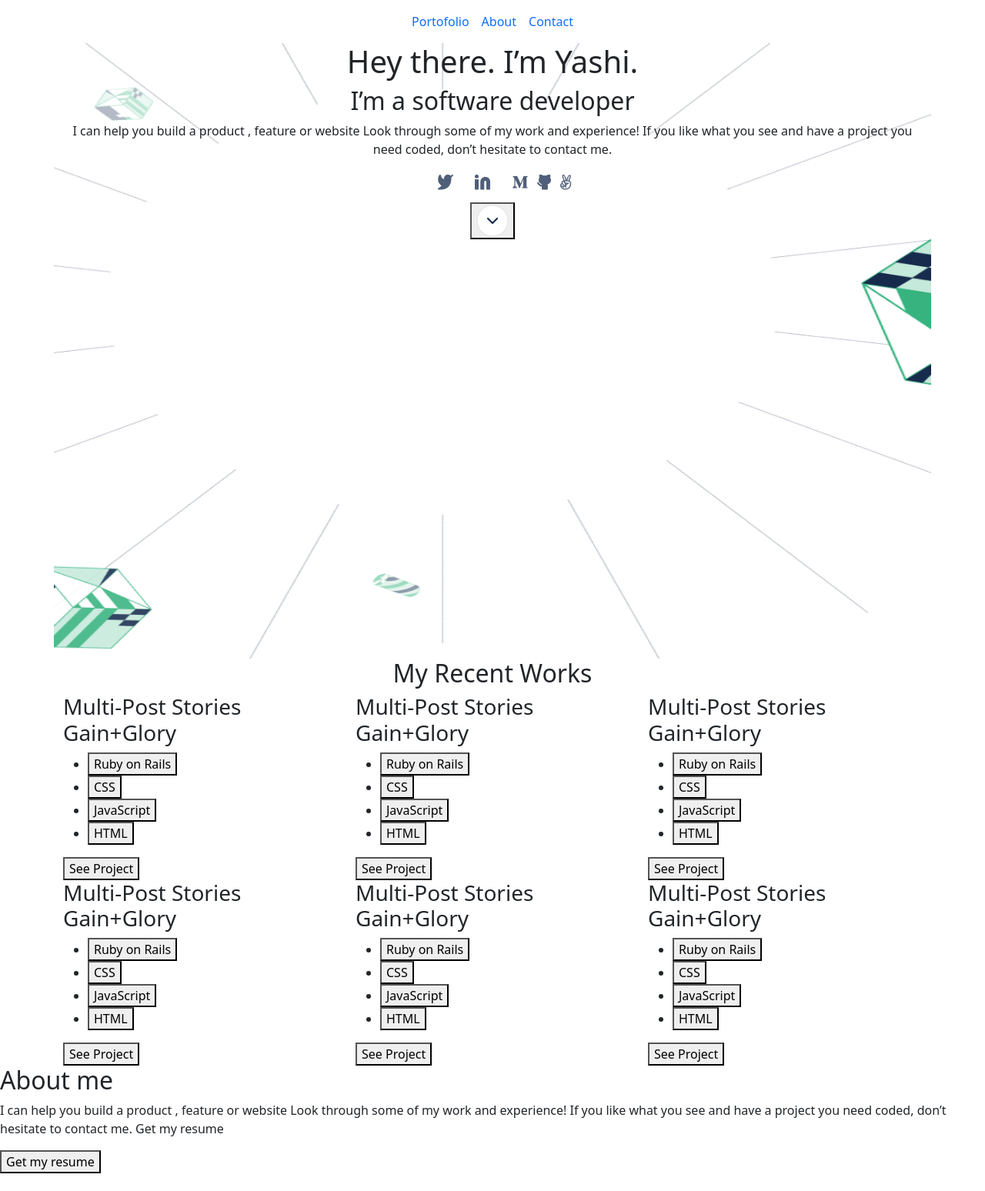
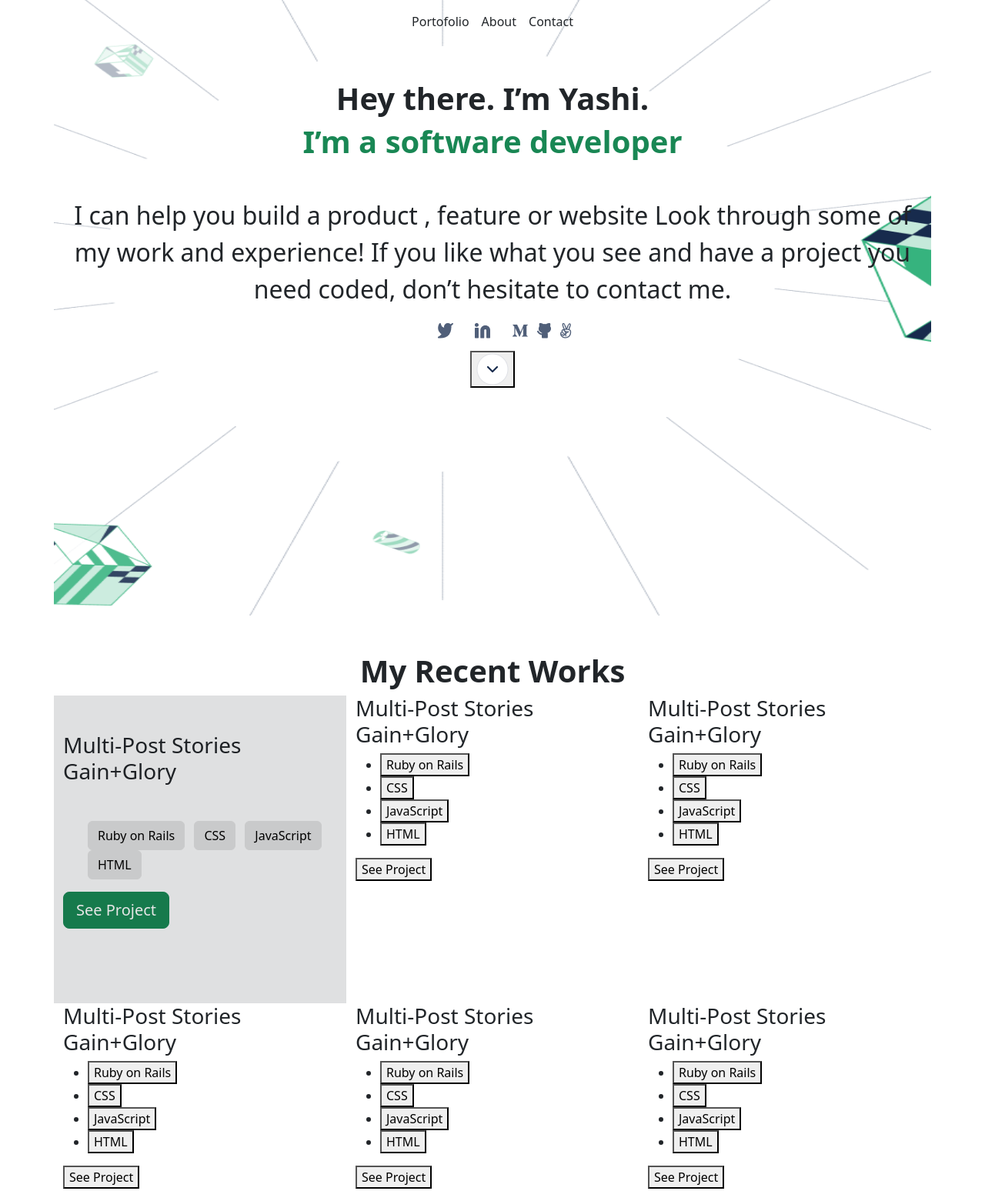
Before and after one commit to yashodhicy/Portofolio_Bootstrap_Version, a plain HTML site: page index.html in a window 1280 px wide. Shown: the top 1548 px of the page at 77% size. Drawn offline with nearby package versions, Linux system fonts and the light colour scheme; files whose address does not match are found by name.

Commit message:
Set baground-color for cards

```diff
--- a/index.html
+++ b/index.html
@@ -5,11 +5,15 @@
     <meta charset="UTF-8">
     <meta http-equiv="X-UA-Compatible" content="IE=edge">
     <meta name="viewport" content="width=device-width, initial-scale=1.0">
-    <link href="https://cdn.jsdelivr.net/npm/bootstrap@5.0.2/dist/css/bootstrap.min.css" rel="stylesheet" integrity="sha384-EVSTQN3/azprG1Anm3QDgpJLIm9Nao0Yz1ztcQTwFspd3yD65VohhpuuCOmLASjC" crossorigin="anonymous">
+    <link rel="stylesheet" href="./css/bootstrap.min.css">
+    <!-- <link href="https://cdn.jsdelivr.net/npm/bootstrap@5.0.2/dist/css/bootstrap.min.css" rel="stylesheet" integrity="sha384-EVSTQN3/azprG1Anm3QDgpJLIm9Nao0Yz1ztcQTwFspd3yD65VohhpuuCOmLASjC" crossorigin="anonymous"> -->
     <title>My Portofolio</title>
+
+
 </head>
 
 <body>
+    <!-- <p></p> -->
     <header>
         <nav class="d-none">
             <button class="menu">
@@ -18,70 +22,75 @@
                 <span class="line"></span>
             </button>
         </nav>
-        <nav class= "navbar navbar-expand-lg justify-content-center">
-            <ul class="navbar-nav">
-                <li class="nav-item"><a class="nav-link" href="#text-decoration: none;">Portofolio</a></li>
-                <li class="nav-item"><a class="nav-link" href="#container">About</a></li>
-                <li class="nav-item"><a class="nav-link" href="#contact-form">Contact</a></li>
-            </ul>
-        </nav>
     </header>
 
     <main>
-        <section class="container vh-100 w-100 bg-image" style="background-image: url(images/background.png); background-size:100% 150%; background-position: center;">
+        <section class="container vh-100 w-100 bg-image"
+            style="background-image: url(images/background.png); background-size:100% 150%; background-position: center;">
 
-            <div class="container text-center" >
-                <div class="aboutme">
-                    <h1>Hey there.
+            <nav class="navbar navbar-expand-lg justify-content-center">
+                <ul class="navbar-nav  ">
+                    <li class="nav-item"><a class="nav-link text-dark" href="#text-decoration: none;">Portofolio</a>
+                    </li>
+                    <li class="nav-item"><a class="nav-link text-dark" href="#container ">About</a></li>
+                    <li class="nav-item"><a class="nav-link text-dark" href="#contact-form">Contact</a></li>
+                </ul>
+            </nav>
+
+            <div class="container text-center mt-5">
+                <div class="aboutme ">
+                    <h1 class="text-dark display-6 fw-bold">Hey there.
                         I’m Yashi.</h1>
-                    <h2 class="job"> I’m a software developer</h2>
-                    <p> I can help you build a product , feature or website Look through some of my work and experience!
+                    <h2 class="job display-6 fw-bold text-success"> I’m a software developer</h2>
+                    <p class=" fs-2 mt-5"> I can help you build a product , feature or website Look through some of my work and experience!
                         If you like what you see and have a project you need coded,
                         don’t hesitate to contact me.</p>
                 </div>
                 <div class="d-flex justify-content-center">
                     <ul>
-                        <li class="list-inline-item"><i><a class="iconan" href="https://www.twitter.com"><img src="images/twitter.png"
-                                        alt="twitter logo"> </a></i></li>
-                        <li class="list-inline-item"><i class="bi-house-door-fill mx-3"> <a class="iconan" href="https://www.Linkedin.com"><img src="images/Linkedin icon.png"
+                        <li class="list-inline-item"><i><a class="iconan" href="https://www.twitter.com"><img
+                                        src="images/twitter.png" alt="twitter logo"> </a></i></li>
+                        <li class="list-inline-item"><i class="bi-house-door-fill mx-3"> <a class="iconan"
+                                    href="https://www.Linkedin.com"><img src="images/Linkedin icon.png"
                                         alt="Linkedin logo"></a></i></li>
-                        <li class="list-inline-item"><i> <a class="iconan" href="https://www.Medium.com"><img src="images/medium.png"
-                                        alt="medium logo"></a></i></li>
-                        <li class="list-inline-item"><i> <a class="iconan" href="https://www.github.com"><img src="images/github.png"
-                                        alt="github logo"></a></i></li>
-                        <li class="list-inline-item"><i> <a class="iconan" href="www.angellist.com"><img src="images/angellist.png"
-                                        alt="angellist logo"></a></i></li>
+                        <li class="list-inline-item"><i> <a class="iconan" href="https://www.Medium.com"><img
+                                        src="images/medium.png" alt="medium logo"></a></i></li>
+                        <li class="list-inline-item"><i> <a class="iconan" href="https://www.github.com"><img
+                                        src="images/github.png" alt="github logo"></a></i></li>
+                        <li class="list-inline-item"><i> <a class="iconan" href="www.angellist.com"><img
+                                        src="images/angellist.png" alt="angellist logo"></a></i></li>
                     </ul>
                 </div>
                 <button id="action"><img src="images/Action.png" alt="Navigate button"></button>
             </div>
         </section>
 
-        <div class="d-flex justify-content-center">
-            <h2>My Recent Works</h2>
+        <div class="d-flex justify-content-center mt-5">
+            <h2 class="display-6 fw-bold text-dark">My Recent Works</h2>
             <div class="line2"></div>
         </div>
 
         <section class="container justify-content-center ">
             <div class="row">
-            <div class="col-md-4">
-                <div class="text">
-                    <h3>Multi-Post Stories <br>Gain+Glory</h3>
-                    <ul>
-                        <li class="tags"><button> Ruby on Rails</button></li>
-                        <li class="tags"><button> CSS</button></li>
-                        <li class="tags"><button> JavaScript</button></li>
-                        <li class="tags"><button> HTML</button></li>
+                <div class="col-md-4 bg-light " style="filter: brightness(90%); height: 400px;" >
+                    <div class="position-relative  end-0  justify-content-center">
+                        <h3  class=" mt-5 ">Multi-Post Stories <br>Gain+Glory</h3>
+
+                        <ul class="mt-5">
+                            <li class="tags list-inline-item"><button  class="btn btn-light" style="filter: brightness(90%);"> Ruby on Rails</button></li>
+                            <li class="tags list-inline-item"><button  class="btn btn-light" style="filter: brightness(90%);"> CSS</button></li>
+                            <li class="tags list-inline-item"><button class="btn btn-light" style="filter: brightness(90%);" > JavaScript</button></li>
+                            <li class="tags list-inline-item"><button class="btn btn-light" style="filter: brightness(90%);" > HTML</button></li>
                         </ul>
 
 
-                    <a href="https://github.com/yashodhicy/Microverseday3pr"><button class="see_project">See
+                        <a  class =" mt-5 " href="https://github.com/yashodhicy/Microverseday3pr"><button class="btn btn-success btn-lg">See
                                 Project</button></a>
                     </div>
                 </div>
 
                 <div class="col-md-4">
-                <div >
+                    <div>
                         <h3>Multi-Post Stories <br>Gain+Glory</h3>
                         <ul>
                             <li class="tags"><button> Ruby on Rails</button></li>
@@ -221,10 +230,11 @@
             <h2 id="msg">I'm always interested in hearing about new projects, so if you'd like to chat please get in
                 touch.</h2>
             <form id="form" action="https://formspree.io/f/xlekprob" method="post">
-                <input type="text" placeholder="Full name" maxlength="30" name="username" required title="Please enter your name.">
+                <input type="text" placeholder="Full name" maxlength="30" name="username" required
+                    title="Please enter your name.">
                 <input type="email" placeholder="Email address" name="email" required itle="Please enter your email.">
-                <textarea maxlength="500" placeholder="Hey I'd like to connect to" required ></textarea>
-                <button type="submit" >Get in touch</button>
+                <textarea maxlength="500" placeholder="Hey I'd like to connect to" required></textarea>
+                <button type="submit">Get in touch</button>
                 <a href="#">yashodhichathurangi94@gmail.com</a>
             </form>
             <div class="formbackground1"></div>
@@ -249,7 +259,7 @@
             <div class="line3"></div>
         </footer>
     </main>
-
+    <script src="./js/bootstrap.min.js"></script>
 </body>
 
 </html>
```
Lines whose indentation alone changed are shown as unchanged.
